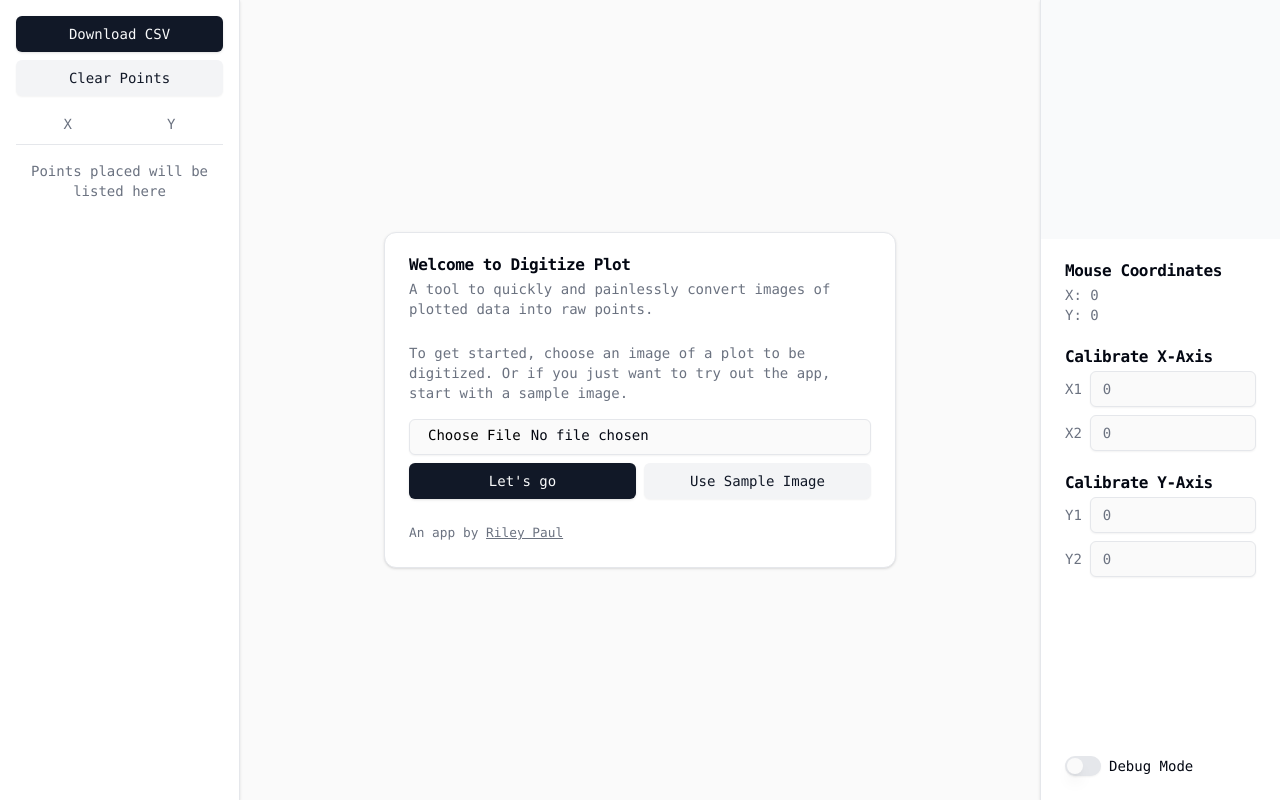
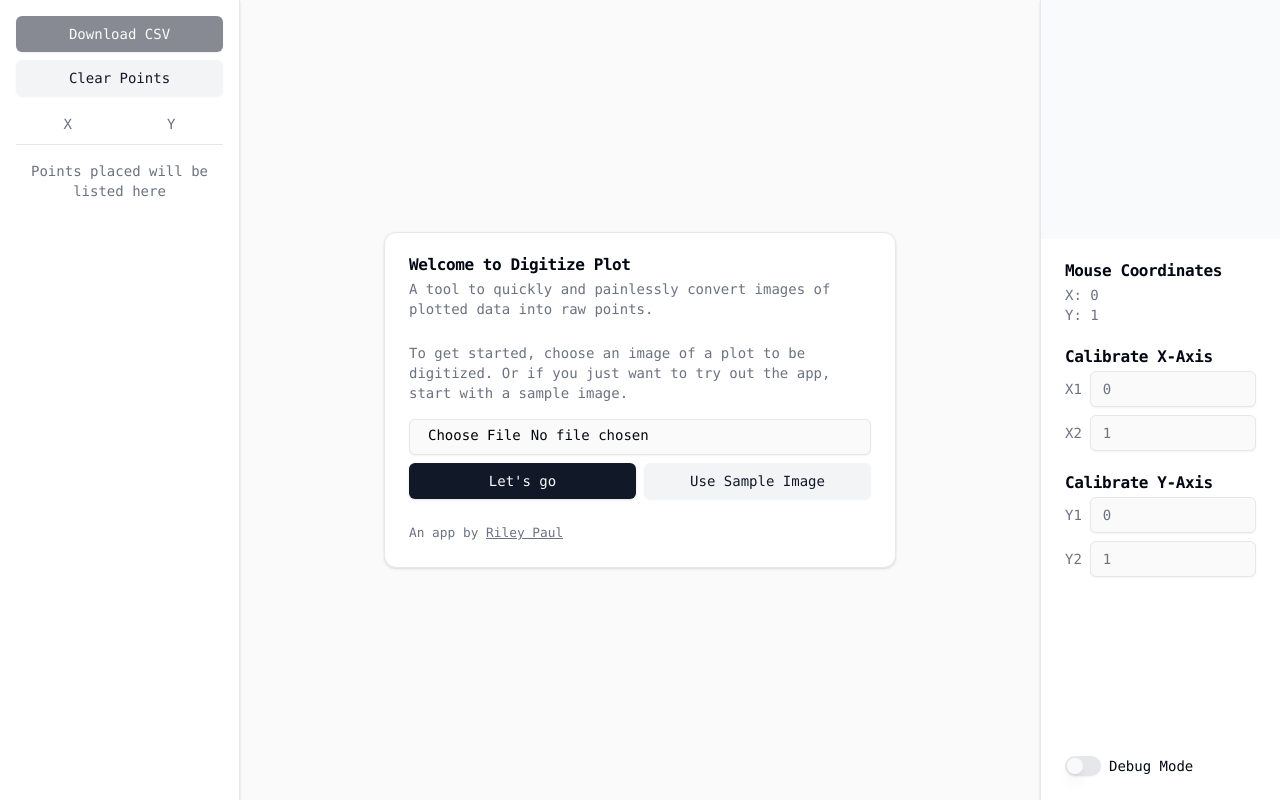
Before and after one commit to riley-paul/digitize-plot, a React (Vite) app: page / in a window 1280 px wide. Built offline with nearby package versions, Linux system fonts and the light colour scheme; a web font is replaced by a local one.

Commit message:
get bullseye working and tracking

```diff
--- a/src/components/Bullseye.tsx
+++ b/src/components/Bullseye.tsx
@@ -24,12 +24,14 @@ export default function Bullseye(props: Props) {
     );
   }
 
-  const scale = context.getTransform().a;
   const zoom = 3;
-  const x = mousePoint.x;
-  const y = mousePoint.y;
-  const w = ref.current ? ref.current.offsetWidth / 2 : 0;
-  const h = ref.current ? ref.current.offsetHeight / 2 : 0;
+  const { x, y } = context
+    .getTransform()
+    .transformPoint(new DOMPoint(mousePoint.x, mousePoint.y));
+  const w = ref.current ? ref.current.offsetWidth : 0;
+  const h = ref.current ? ref.current.offsetHeight : 0;
+
+  // console.table({ x, y, w, h });
 
   return (
     <div
@@ -38,10 +40,8 @@ export default function Bullseye(props: Props) {
       style={{
         backgroundImage: `url(${imgUrl})`,
         backgroundRepeat: "no-repeat",
-        backgroundSize: `${context.canvas.width * scale * zoom}px auto`,
-        backgroundPosition: `${w - x * zoom * scale}px ${
-          h - y * zoom * scale
-        }px`,
+        backgroundSize: `${context.canvas.width * zoom}px auto`,
+        backgroundPosition: `${w / 2 - x * zoom}px ${h / 2 - y * zoom}px`,
       }}
     >
       <div className="absolute top-1/2 -translate-y-1/2 h-px w-full bg-muted-foreground opacity-50" />
--- a/src/components/Calibrate.tsx
+++ b/src/components/Calibrate.tsx
@@ -1,4 +1,4 @@
-import { CardDescription, CardHeader, CardTitle } from "@/components/ui/card";
+import { CardHeader, CardTitle } from "@/components/ui/card";
 import { Input } from "./ui/input";
 import { Label } from "./ui/label";
 import { ChangeEvent, Dispatch, SetStateAction } from "react";
@@ -26,7 +26,7 @@ export default function Calibrate(props: Props) {
     <form action="">
       <CardHeader className="pt-0">
         <CardTitle>Calibrate X-Axis</CardTitle>
-        <CardDescription className="flex flex-col gap-2">
+        <div className="text-sm text-muted-foreground flex flex-col gap-2">
           <div className="flex items-center gap-2">
             <Label>X1</Label>
             <Input
@@ -43,11 +43,11 @@ export default function Calibrate(props: Props) {
               onChange={(e) => updateValue(e, "x2")}
             />
           </div>
-        </CardDescription>
+        </div>
       </CardHeader>
       <CardHeader className="pt-0">
         <CardTitle>Calibrate Y-Axis</CardTitle>
-        <CardDescription className="flex flex-col gap-2">
+        <div className="text-sm text-muted-foreground flex flex-col gap-2">
           <div className="flex items-center gap-2">
             <Label>Y1</Label>
             <Input
@@ -64,7 +64,7 @@ export default function Calibrate(props: Props) {
               onChange={(e) => updateValue(e, "y2")}
             />
           </div>
-        </CardDescription>
+        </div>
       </CardHeader>
       <input type="submit" hidden />
     </form>
--- a/src/components/Download.tsx
+++ b/src/components/Download.tsx
@@ -13,8 +13,14 @@ export default function Download({ points, coordsConverter }: Props) {
     .map((marker) => ({ X: marker.x, Y: marker.y }));
 
   return (
-    <CSVLink data={csvData} filename="digitize-plot.csv">
-      <Button className="w-full">Download CSV</Button>
+    <CSVLink
+      data={csvData}
+      filename="digitize-plot.csv"
+      onClick={() => points.length > 0}
+    >
+      <Button disabled={points.length === 0} className="w-full">
+        Download CSV
+      </Button>
     </CSVLink>
   );
 }
--- a/src/components/MouseCoords.tsx
+++ b/src/components/MouseCoords.tsx
@@ -1,5 +1,5 @@
 import Point from "../geometry/Point";
-import { CardDescription, CardHeader, CardTitle } from "@/components/ui/card";
+import { CardHeader, CardTitle } from "@/components/ui/card";
 
 export type Props = {
   mousePoint: Point | undefined;
@@ -14,10 +14,10 @@ export default function MouseCoords(props: Props) {
   return (
     <CardHeader>
       <CardTitle>Mouse Coordinates</CardTitle>
-      <CardDescription>
-        <div>X: {x.toLocaleString()}</div>
-        <div>Y: {y.toLocaleString()}</div>
-      </CardDescription>
+      <div className="text-sm text-muted-foreground">
+        <p>X: {x.toLocaleString()}</p>
+        <p>Y: {y.toLocaleString()}</p>
+      </div>
     </CardHeader>
   );
 }
--- a/src/hooks/useCanvas/useCalibrators.ts
+++ b/src/hooks/useCanvas/useCalibrators.ts
@@ -31,18 +31,18 @@ export default function useCalibrators(
 ) {
   const intialCalibrations: Calibrations = {
     x1: new Calibrator("x1", 0, 0, "x"),
-    x2: new Calibrator("x2", 50, 0, "x"),
+    x2: new Calibrator("x2", 50, 1, "x"),
     y1: new Calibrator("y1", 50, 0, "y"),
-    y2: new Calibrator("y2", 0, 0, "y"),
+    y2: new Calibrator("y2", 0, 1, "y"),
   };
 
   useEffect(() => {
     if (!image) return;
     setCalibrations({
       x1: new Calibrator("x1", 0, 0, "x"),
-      x2: new Calibrator("x2", image.width, 0, "x"),
+      x2: new Calibrator("x2", image.width, 1, "x"),
       y1: new Calibrator("y1", image.height, 0, "y"),
-      y2: new Calibrator("y2", 0, 0, "y"),
+      y2: new Calibrator("y2", 0, 1, "y"),
     });
   }, [image]);
 
```
